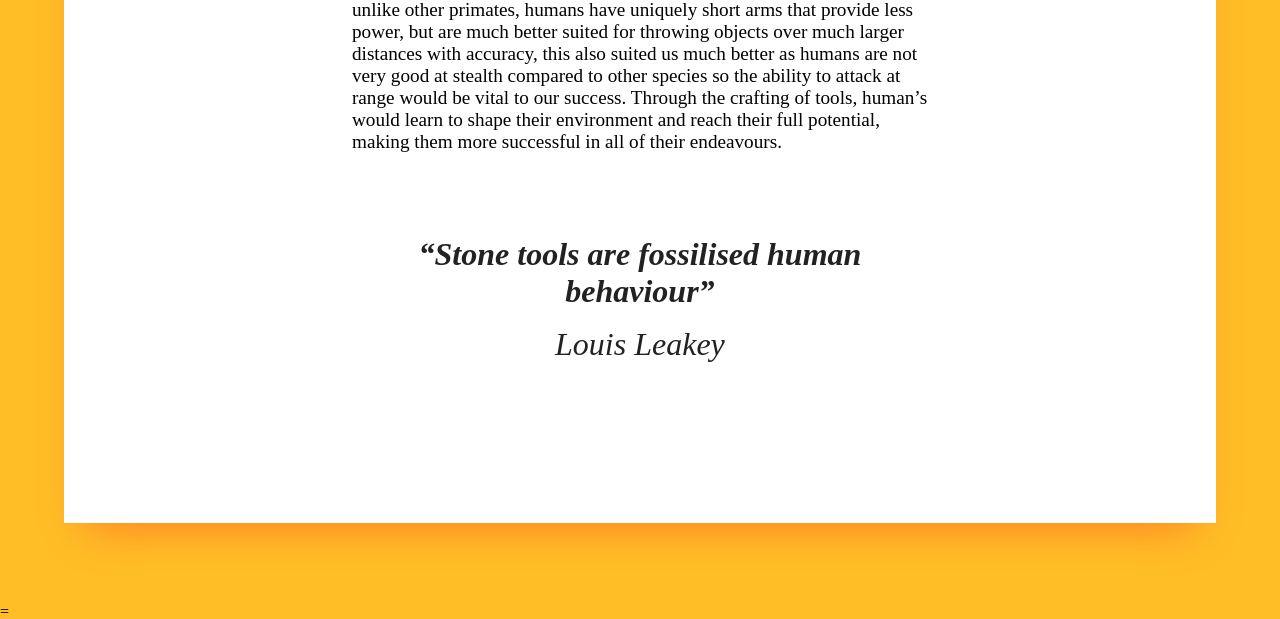
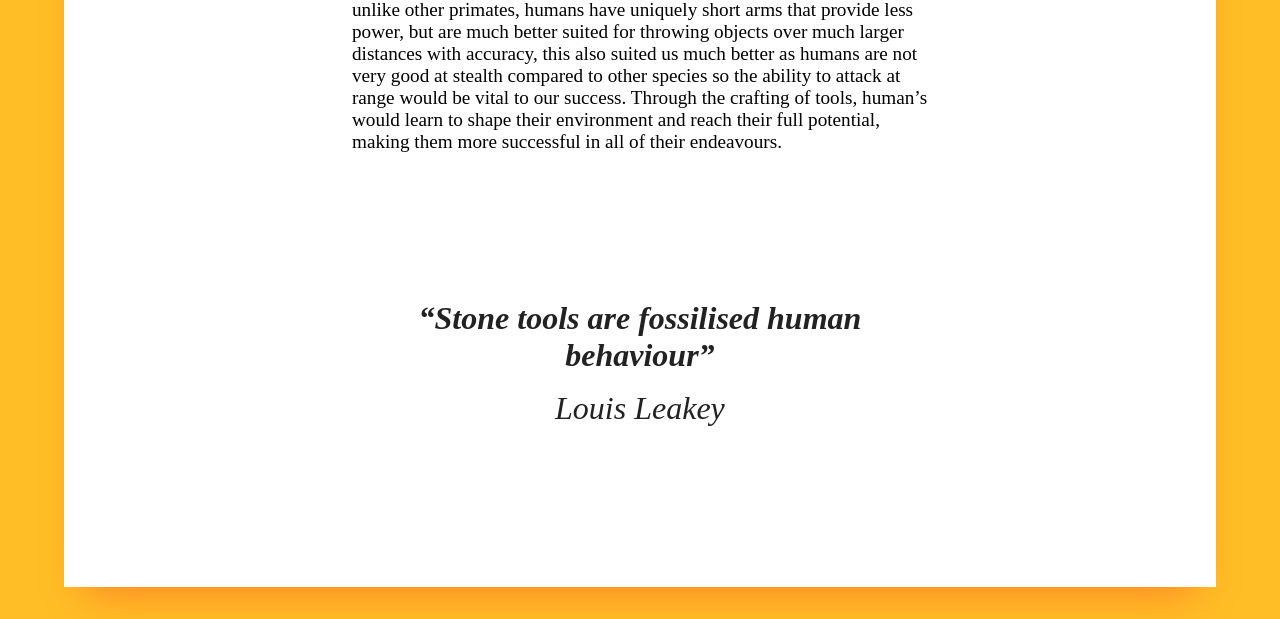
Before and after one commit to CalumDixon/Historyofinvention, a PHP site: page /stonetools.html in a window 1280 px wide. Shown: the part 3981-4600 px from the top of the page. Run offline with PHP 8.4, Linux system fonts and the light colour scheme; some libraries are stand-ins or nearby versions; some web fonts are replaced.

Commit message:
fix margin values

```diff
--- a/stylesheet.css
+++ b/stylesheet.css
@@ -413,7 +413,7 @@
     font-style: italic;
     font-weight:700;
     margin:0;
-    margin-top: 2em;
+    margin-top: 4em;
     margin-bottom:0.5em;
 }
 
```
